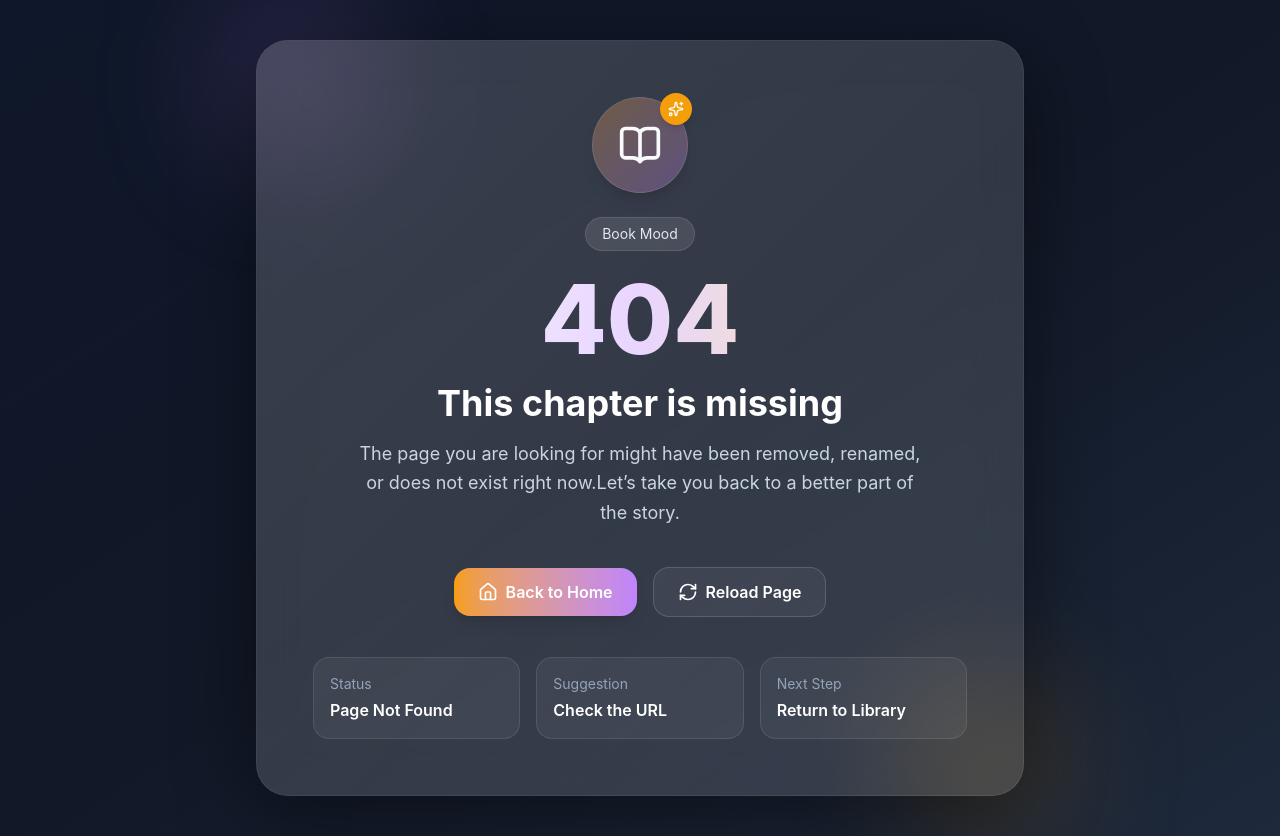
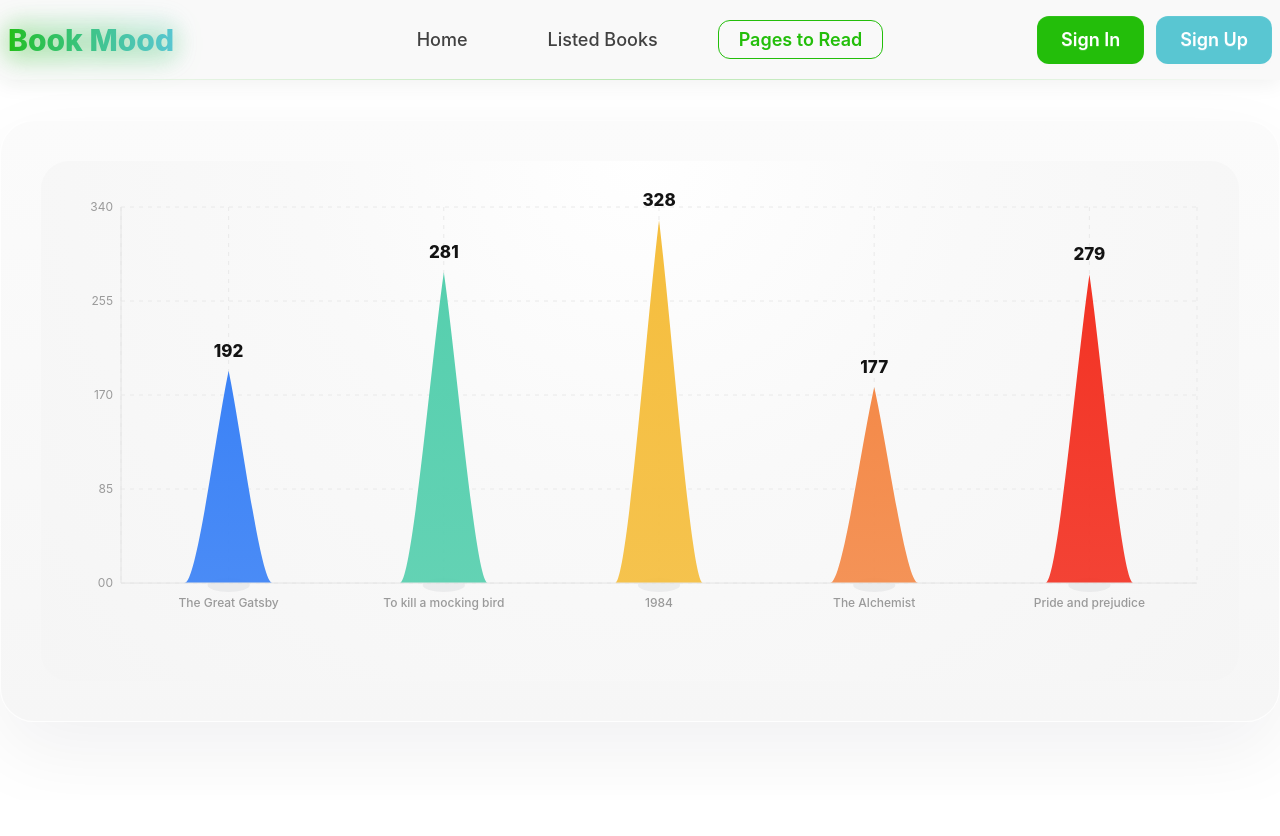
Before and after one commit to Tariqul-stack/book-mood, a React (Vite) app: page /page-to-read in a window 1280 px wide. After the commit the page ends 800 px from the top, so only its background shows below. Built offline with nearby package versions, Linux system fonts and the light colour scheme.

Commit message:
Add static Recharts UI for Pages to Read page

```diff
--- a/package.json
+++ b/package.json
@@ -19,6 +19,7 @@
     "react-router-dom": "^7.14.0",
     "react-tabs": "^6.1.1",
     "react-toastify": "^11.0.5",
+    "recharts": "^3.8.1",
     "tailwindcss": "^4.2.2"
   },
   "devDependencies": {
--- a/src/components/shared/NavBar/NavBar.jsx
+++ b/src/components/shared/NavBar/NavBar.jsx
@@ -32,7 +32,7 @@ const Navbar = () => {
 
   return (
     <div className="bg-[#F9F9F9] relative shadow-[0_4px_20px_rgba(0,0,0,0.06)]">
-      <div className="absolute bottom-0 left-0 w-full h-px bg-gradient-to-r from-transparent via-[#23BE0A]/30 to-transparent"></div>
+      <div className="absolute bottom-0 left-0 w-full h-px bg-linear-to-r from-transparent via-[#23BE0A]/30 to-transparent"></div>
 
       <div className="container mx-auto px-4 md:px-6 lg:px-8 xl:px-0">
         <div className="navbar py-4">
--- /dev/null
+++ b/src/pages/PagesToRead/PagesToRead.jsx
@@ -0,0 +1,186 @@
+import React from "react";
+import {
+  Bar,
+  BarChart,
+  CartesianGrid,
+  Cell,
+  Label,
+  LabelList,
+  ResponsiveContainer,
+  XAxis,
+  YAxis,
+} from "recharts";
+
+const pagesData = [
+  {
+    name: "The Great Gatsby",
+    shortName: "The Great Gatsby",
+    pages: 192,
+    fill: "#3B82F6",
+    glow: "rgba(59,130,246,0.22)",
+  },
+  {
+    name: "To Kill a Mockingbird",
+    shortName: "To kill a mocking bird",
+    pages: 281,
+    fill: "#56CFAE",
+    glow: "rgba(86,207,174,0.22)",
+  },
+  {
+    name: "1984",
+    shortName: "1984",
+    pages: 328,
+    fill: "#F5BE3E",
+    glow: "rgba(245,190,62,0.24)",
+  },
+  {
+    name: "The Alchemist",
+    shortName: "The Alchemist",
+    pages: 177,
+    fill: "#F48A49",
+    glow: "rgba(244,138,73,0.22)",
+  },
+  {
+    name: "Pride and Prejudice",
+    shortName: "Pride and prejudice",
+    pages: 279,
+    fill: "#F33324",
+    glow: "rgba(243,51,36,0.22)",
+  },
+];
+
+const PageConeBar = (props) => {
+  const { x = 0, y = 0, width = 0, height = 0, fill = "#23BE0A" } = props || {};
+  const bottomY = y + height;
+  const centerX = x + width / 2;
+
+  return (
+    <>
+      <ellipse
+        cx={centerX}
+        cy={bottomY + 2}
+        rx={width * 0.24}
+        ry={7}
+        fill="rgba(17, 24, 39, 0.05)"
+      />
+      <path
+        d={`
+          M ${x} ${bottomY}
+          C ${x + width * 0.14} ${bottomY}, ${centerX - width * 0.15} ${y + height * 0.3}, ${centerX} ${y}
+          C ${centerX + width * 0.15} ${y + height * 0.3}, ${x + width * 0.86} ${bottomY}, ${x + width} ${bottomY}
+          Z
+        `}
+        fill={fill}
+      />
+    </>
+  );
+};
+
+const ValueLabel = ({ x = 0, y = 0, width = 0, value = "", fill = "#131313" }) => (
+  <text
+    x={x + width / 2}
+    y={y - 14}
+    textAnchor="middle"
+    fill={fill}
+    fontSize="17"
+    fontWeight="800"
+  >
+    {value}
+  </text>
+);
+
+const CustomXAxisTick = ({ x, y, payload }) => (
+  <text
+    x={x}
+    y={y + 16}
+    textAnchor="middle"
+    fill="#9A9A9A"
+    fontSize="12"
+    fontWeight="500"
+  >
+    {payload.value}
+  </text>
+);
+
+const PagesToRead = () => {
+  return (
+    <section className="container mx-auto px-4 md:px-6 lg:px-8 xl:px-0 py-8 md:py-10">
+      <div className="rounded-[34px] border border-white/80 bg-[linear-gradient(180deg,#FBFBFB_0%,#F6F6F6_100%)] px-3 py-5 sm:px-6 sm:py-8 md:px-10 md:py-10 shadow-[0_30px_80px_rgba(15,23,42,0.06)]">
+        <div className="rounded-[28px] bg-[radial-gradient(circle_at_top,_rgba(255,255,255,0.95),_rgba(249,249,249,0.96)_42%,_rgba(245,245,245,0.98)_100%)] px-1 sm:px-3 md:px-4">
+          <div className="h-[360px] sm:h-[430px] md:h-[520px] w-full">
+          <ResponsiveContainer width="100%" height="100%">
+            <BarChart
+              data={pagesData}
+              margin={{ top: 46, right: 26, left: 12, bottom: 34 }}
+              barCategoryGap="14%"
+            >
+              <defs>
+                {pagesData.map((item) => (
+                  <linearGradient
+                    key={`${item.name}-gradient`}
+                    id={`barGradient-${item.name.replace(/\s+/g, "-")}`}
+                    x1="0"
+                    y1="0"
+                    x2="0"
+                    y2="1"
+                  >
+                    <stop offset="0%" stopColor={item.fill} />
+                    <stop offset="100%" stopColor={item.fill} stopOpacity="0.92" />
+                  </linearGradient>
+                ))}
+              </defs>
+              <CartesianGrid stroke="#E9E9E9" strokeDasharray="4 5" vertical={true} />
+              <XAxis
+                dataKey="shortName"
+                tickLine={false}
+                axisLine={{ stroke: "#E4E4E4", strokeWidth: 1 }}
+                interval={0}
+                height={64}
+                tick={<CustomXAxisTick />}
+              />
+              <YAxis
+                ticks={[0, 85, 170, 255, 340]}
+                domain={[0, 340]}
+                tickLine={false}
+                axisLine={{ stroke: "#E4E4E4", strokeWidth: 1 }}
+                tick={{ fill: "#9A9A9A", fontSize: 12 }}
+                tickFormatter={(value) => (value === 0 ? "00" : value)}
+                width={52}
+              >
+                <Label
+                  value=""
+                  position="insideLeft"
+                />
+              </YAxis>
+              <Bar
+                dataKey="pages"
+                shape={<PageConeBar />}
+                isAnimationActive={false}
+                maxBarSize={88}
+              >
+                <LabelList
+                  dataKey="pages"
+                  content={(props) => (
+                    <ValueLabel
+                      {...props}
+                      fill={props?.payload?.fill || "#131313"}
+                    />
+                  )}
+                />
+                {pagesData.map((entry) => (
+                  <Cell
+                    key={entry.name}
+                    fill={`url(#barGradient-${entry.name.replace(/\s+/g, "-")})`}
+                  />
+                ))}
+              </Bar>
+            </BarChart>
+          </ResponsiveContainer>
+        </div>
+        </div>
+      </div>
+    </section>
+  );
+};
+
+export default PagesToRead;
--- a/src/routes/Routes.jsx
+++ b/src/routes/Routes.jsx
@@ -4,6 +4,7 @@ import Homepage from "../pages/Homepage/Homepage";
 import Books from "../pages/Books/Books";
 import ErrorPage from "../pages/ErrorPage/ErrorPage";
 import BookDetails from "../pages/BookDetails/BookDetails";
+import PagesToRead from "../pages/PagesToRead/PagesToRead";
 
 export const router = createBrowserRouter([
   {
@@ -19,6 +20,10 @@ export const router = createBrowserRouter([
         element: <Books />,
       },
       {
+        path: "/page-to-read",
+        element: <PagesToRead />,
+      },
+      {
         path: "bookDetails/:bookId",
         element: <BookDetails />,
         loader: () => fetch("/booksData.json"),
```
Also changed, not shown: 1 other file (tests, documents, lock files or other folders).
